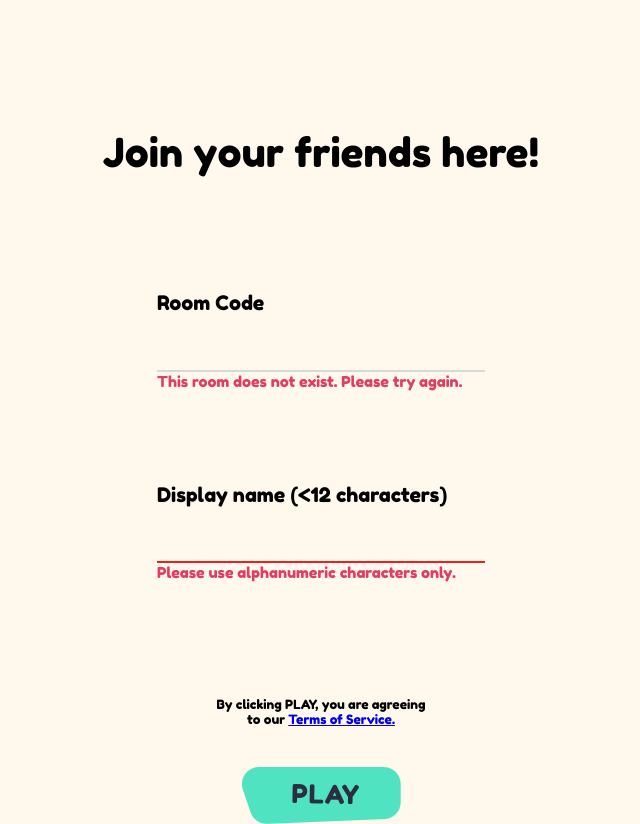
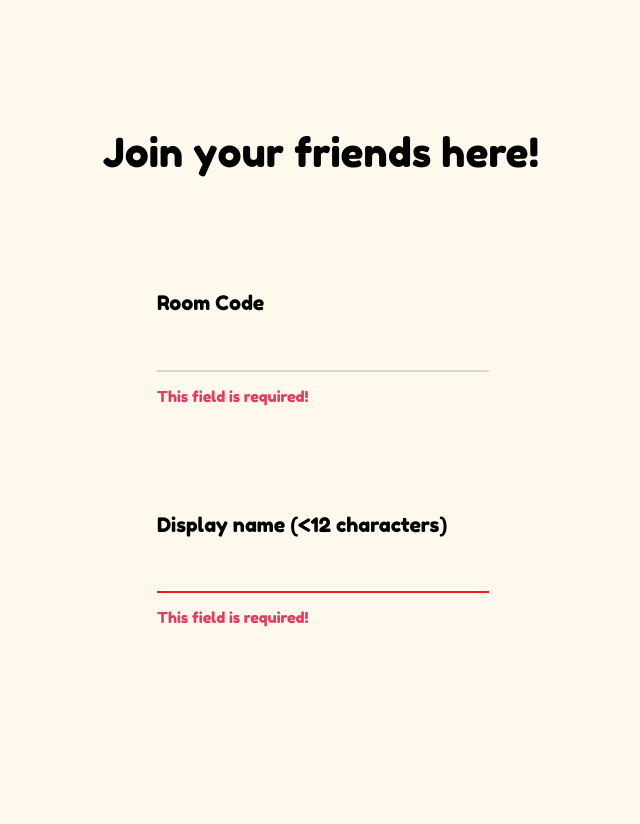
Before and after one commit to nicholasluimy/unity-webRTC, a Vue app: page /join-room in a window 1280 px wide. Shown: the whole page, without its empty margins (319-959 px from the left). After the commit the page ends 800 px from the top, so only its background shows below. Built offline with nearby package versions, Linux system fonts and the light colour scheme.

Commit message:
Added validation.

```diff
--- a/package.json
+++ b/package.json
@@ -14,6 +14,7 @@
     "simple-peer": "^9.1.2",
     "vue": "^2.5.17",
     "vue-router": "^3.0.1",
+    "vuelidate": "^0.7.4",
     "vuex": "^3.0.1"
   },
   "devDependencies": {
--- a/src/main.js
+++ b/src/main.js
@@ -1,4 +1,6 @@
 import Vue from 'vue'
+import Vuex from 'vuex'
+import Vuelidate from 'vuelidate'
 import firebase from 'firebase/app'
 import 'firebase/firestore'
 import 'firebase/auth'
@@ -6,6 +8,9 @@ import App from './App.vue'
 import router from './router'
 import './registerServiceWorker'
 import store from './store'
+
+Vue.use(Vuex)
+Vue.use(Vuelidate)
 
 /*
 Read this SO because it is OKAY to expose this 'apiKey'
--- a/src/views/JoinRoom.vue
+++ b/src/views/JoinRoom.vue
@@ -7,23 +7,27 @@
             <span>Room Code</span>
             <input id="roomcode-input" type="text" tabindex="1" v-model="roomId">
             <div class="item-input-error-message">
-            This room does not exist. Please try again.
+              <p v-if="!$v.roomId.required">This field is required!</p>
+              <p v-if="!$v.roomId.minLength || !$v.roomId.maxLength">This field must be exactly 5 characters!</p>
+              <p v-if="!$v.roomId.alphaNum">This field must contain only alphanumeric characters!</p>
             </div>
         </div>
         <div class="join-room-usercode center-vertical">
             <span>Display name (&lt;12 characters)</span>
             <input id="usercode-input" type="text" tabindex="2" v-model="playerName">
             <div class="item-input-error-message">
-            Please use alphanumeric characters only.
+              <p v-if="!$v.playerName.required">This field is required!</p>
+              <p v-if="!$v.playerName.maxLength">This field must be less than 12 characters!</p>
+              <p v-if="!$v.playerName.alphaNum">This field must contain only alphanumeric characters!</p>
             </div>
         </div>
 
-        <div class="disclaimer center-vertical">
+        <div class="disclaimer center-vertical" v-if="!$v.$invalid">
             <span>By clicking PLAY, you are agreeing</span>
             <span>to our <a href="#">Terms of Service.</a></span>
         </div>
 
-        <img id="join-room-join" src="@/assets/join-room/button_join.png" tabindex="3" v-on:click="goToConfirmInGame">
+        <img id="join-room-join" src="@/assets/join-room/button_join.png" tabindex="3" v-on:click="goToConfirmInGame" v-if="!$v.$invalid">
 
     </div>
 </template>
@@ -49,6 +53,7 @@
     background-color: transparent;
     border: none;
     border-bottom: 2px solid #d8d8d8;
+    width: 100%;
   }
 
   #roomcode-input:focus {
@@ -69,6 +74,7 @@
     background-color: transparent;
     border: none;
     border-bottom: 2px solid #f51c1c;
+    width: 100%;
   }
 
   #usercode-input:focus {
@@ -96,6 +102,8 @@
 </style>
 
 <script>
+import { required, alphaNum, minLength, maxLength } from 'vuelidate/lib/validators'
+
 export default {
   methods: {
     goToConfirmInGame: function(event) {
@@ -117,6 +125,19 @@ export default {
       get() { return this.$store.state.playerName },
       set(value) { this.$store.commit('updatePlayerName', value) }
     }
+  },
+  validations: {
+    roomId : {
+      required,
+      alphaNum,
+      minLength: minLength(5),
+      maxLength: maxLength(5)
+    },
+    playerName : {
+      required,
+      alphaNum,
+      maxLength: maxLength(12)
+    }
   }
 }
 </script>
```
Also changed, not shown: src/views/ConfirmInGame.vue (+2 -12 lines), 1 other file (tests, documents, lock files or other folders).
